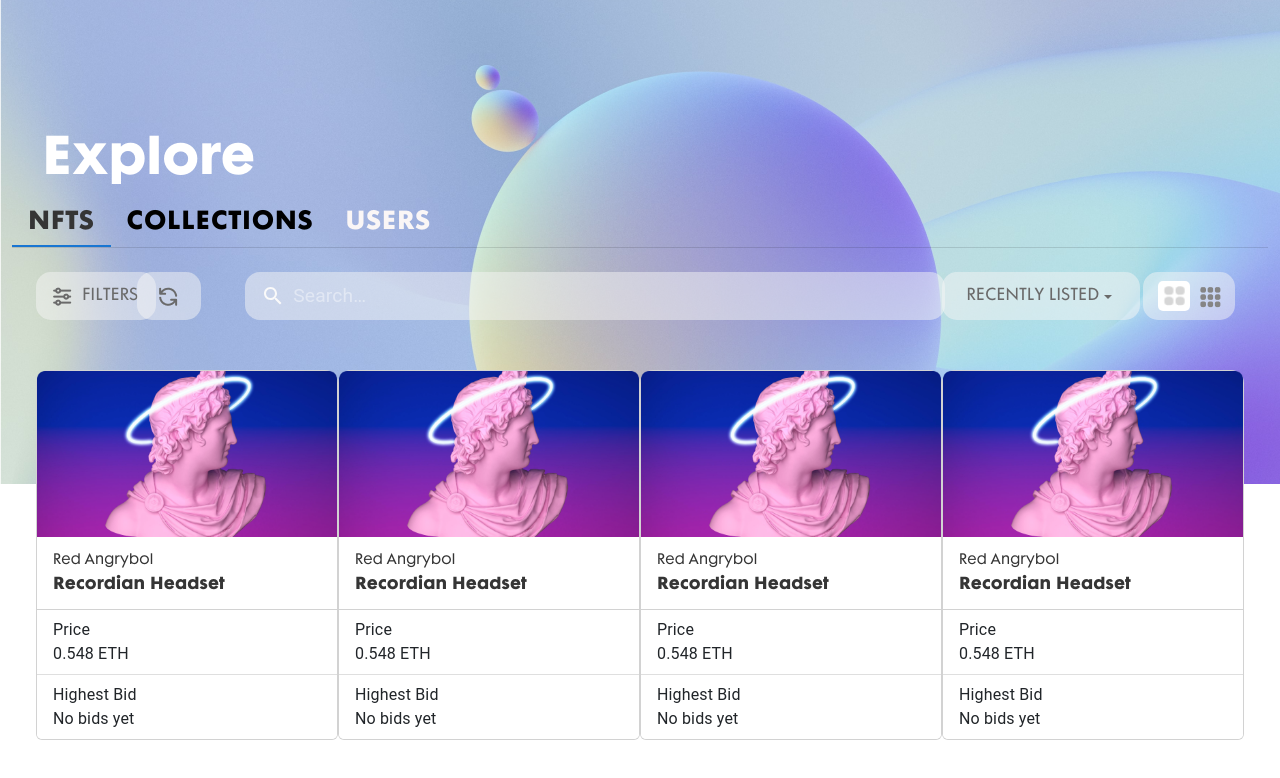
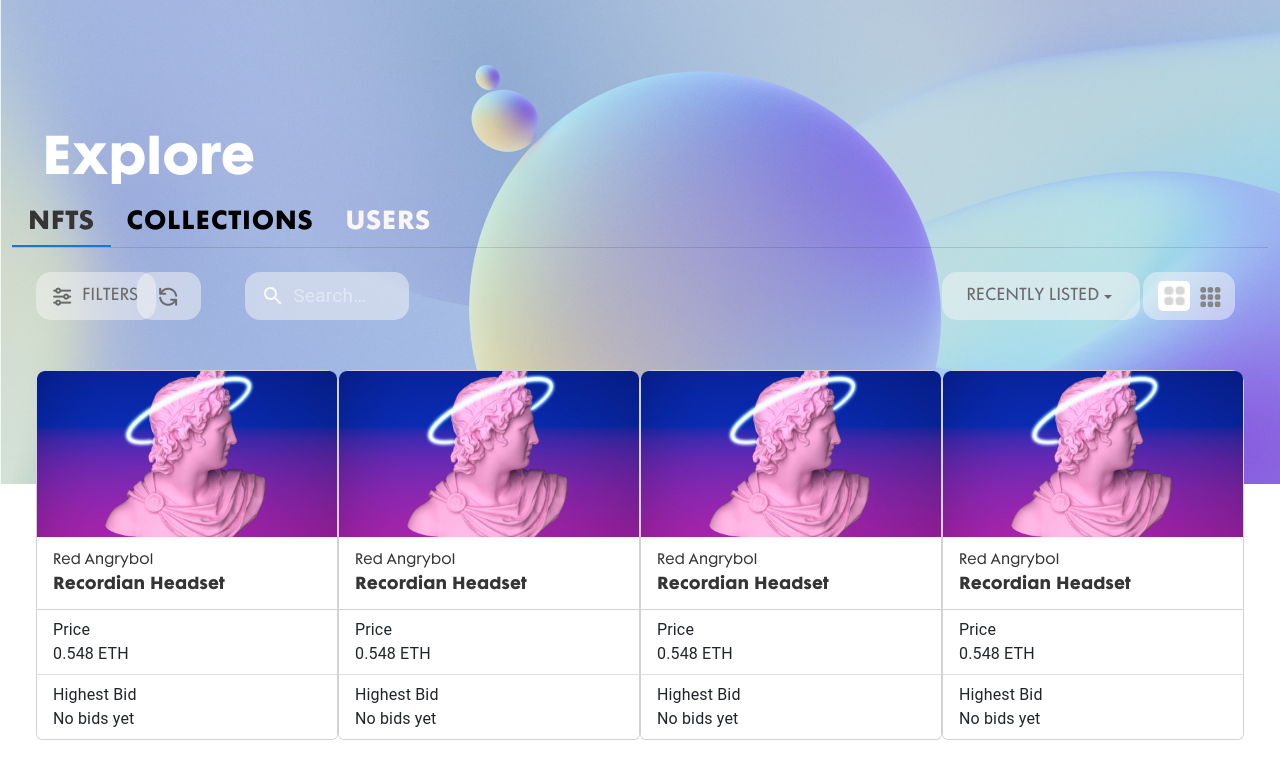
Before and after one commit to saurabh931/originnft-mui, a React (Create React App) app: page /explore in a window 1280 px wide. Shown: the top 778 px of the page. Built offline with nearby package versions, Linux system fonts and the light colour scheme.

Commit message:
collections-part

```diff
--- a/src/Components/Nftscards.css
+++ b/src/Components/Nftscards.css
@@ -31,6 +31,7 @@ max-width: 120px !important;
 }
 .search-input {
   max-width: 700px;
+  /* width: 90% !important; */
   height: 48px;
   background: rgba(246, 246, 246, 0.5) !important;
   border-radius: 15px !important;
--- a/src/Components/Users.css
+++ b/src/Components/Users.css
@@ -31,7 +31,8 @@ background: rgba(246, 246, 246, 0.5) !important;
 border-radius: 15px !important;
 }
 .search-input{
-    width: 700px;
+    max-width: 700px;
+    /* width: 90% !important; */
 height: 48px;
 background: rgba(246, 246, 246, 0.5) !important;
 border-radius: 15px !important;
```
